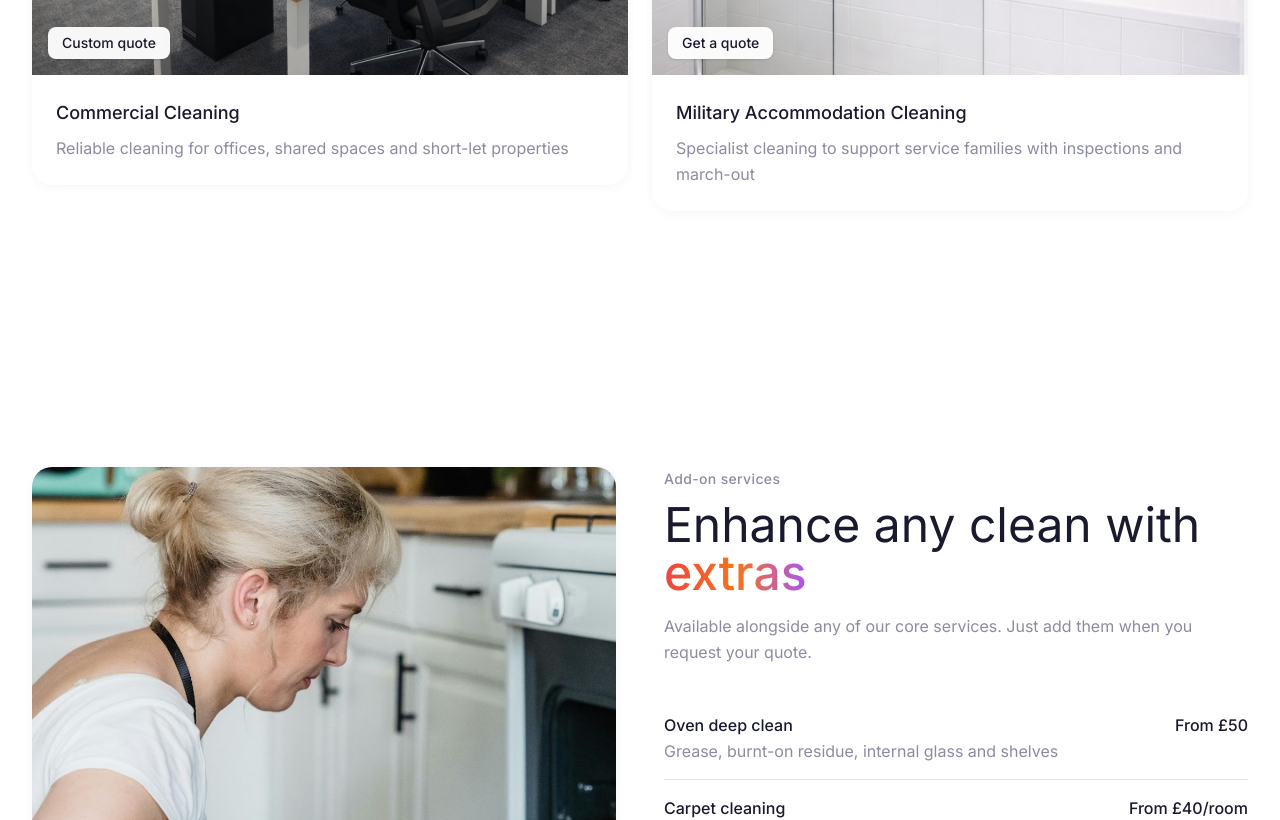
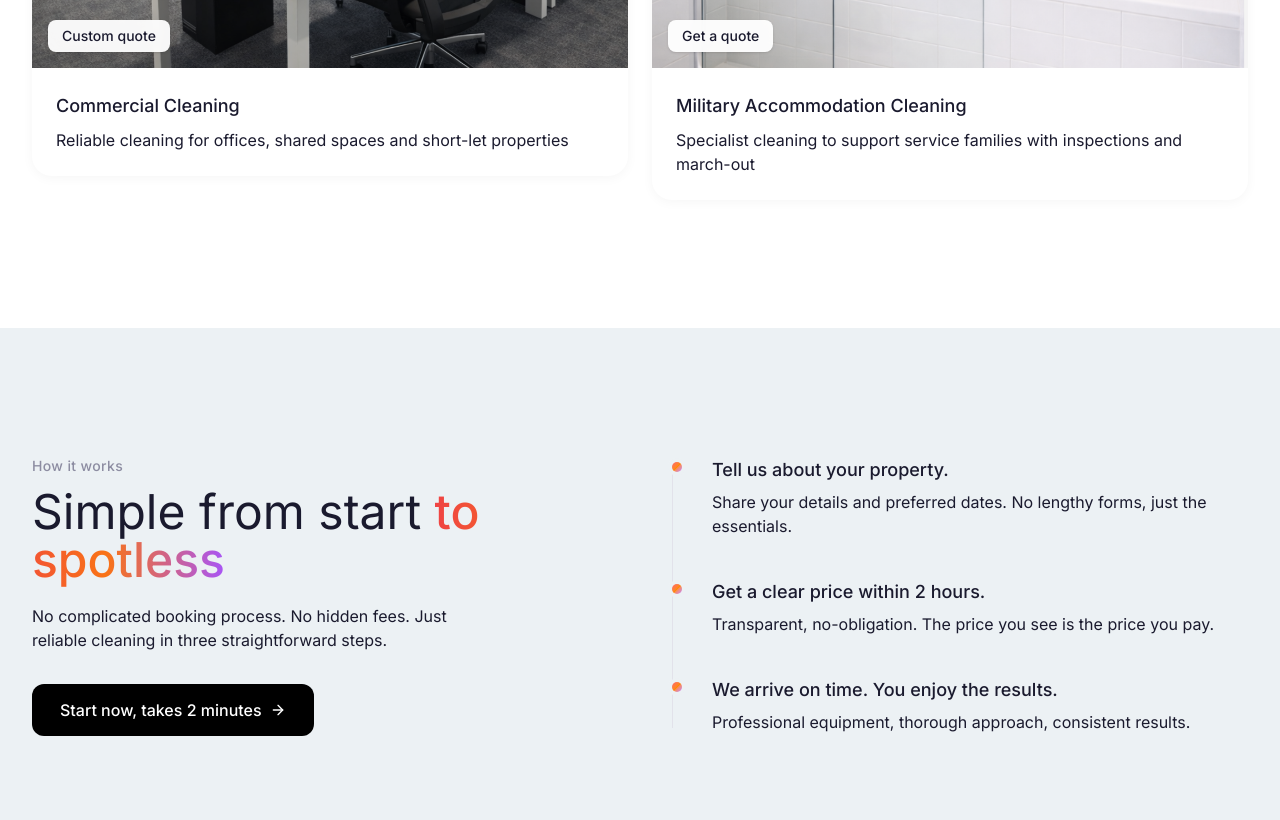
Before and after one commit to AssahBismarkabah/izhub-clean, a Next.js app: page / in a window 1280 px wide. Shown: the part 1980-2800 px from the top of the page. Built offline with nearby package versions, Linux system fonts and the light colour scheme.

Commit message:
refactor: update text styles and improve content structure across multiple components

```diff
--- a/src/app/globals.css
+++ b/src/app/globals.css
@@ -3,6 +3,7 @@
 @theme inline {
   --color-surface: #ECF1F4;
   --color-muted: #8C8CA1;
+  --color-body: #1a1a2e;
   --color-charcoal: #1a1a2e;
   --color-border: #e2e2ea;
   --color-success: #25D366;
--- a/src/app/page.tsx
+++ b/src/app/page.tsx
@@ -1,7 +1,6 @@
 import { Hero } from "@/components/sections/Hero";
 import { TrustBar } from "@/components/sections/TrustBar";
 import { ServicesGrid } from "@/components/sections/ServicesGrid";
-import { AddOns } from "@/components/sections/AddOns";
 import { HowItWorks } from "@/components/sections/HowItWorks";
 import { WhyChooseUs } from "@/components/sections/WhyChooseUs";
 import { CTABanner } from "@/components/sections/CTABanner";
@@ -12,7 +11,6 @@ export default function HomePage() {
       <Hero />
       <TrustBar />
       <ServicesGrid />
-      <AddOns />
       <HowItWorks />
       <WhyChooseUs />
       <CTABanner />
--- a/src/components/layout/Footer.tsx
+++ b/src/components/layout/Footer.tsx
@@ -17,10 +17,11 @@ export function Footer() {
                 alt="IZHUB Cleaning Service"
                 width={140}
                 height={48}
-                className="h-12 w-auto brightness-0"
+                style={{ width: "auto" }}
+                className="h-12 brightness-0"
               />
             </Link>
-            <p className="mt-4 text-sm leading-relaxed text-muted">
+            <p className="mt-4 text-sm leading-normal text-muted">
               {SITE_TAGLINE}
             </p>
           </div>
--- a/src/components/layout/Header.tsx
+++ b/src/components/layout/Header.tsx
@@ -35,7 +35,8 @@ export function Header() {
                 alt="IZHUB Cleaning Service"
                 width={140}
                 height={48}
-                className="h-10 w-auto brightness-0 sm:h-12"
+                style={{ width: "auto" }}
+                className="h-10 brightness-0 sm:h-12"
                 priority
               />
             </Link>
--- a/src/components/sections/AddOns.tsx
+++ b/src/components/sections/AddOns.tsx
@@ -4,11 +4,11 @@ import { ArrowRight } from "lucide-react";
 import { ScrollReveal } from "@/components/common/ScrollReveal";
 
 const addOns = [
-  { name: "Oven deep clean", description: "Grease, burnt-on residue, internal glass and shelves", price: "From £50" },
-  { name: "Carpet cleaning", description: "Per-room stain treatment and deodorising", price: "From £40/room" },
-  { name: "Fridge cleaning", description: "Internal shelves and compartment sanitation", price: "From £20" },
-  { name: "Freezer cleaning", description: "Full defrost and internal deep clean", price: "From £25" },
-  { name: "Fridge-freezer combo", description: "Both units, complete internal clean", price: "From £35" },
+  { name: "Oven deep clean", price: "From £50" },
+  { name: "Carpet cleaning", price: "From £40/room" },
+  { name: "Fridge cleaning", price: "From £20" },
+  { name: "Freezer cleaning", price: "From £25" },
+  { name: "Fridge-freezer combo", price: "From £35" },
 ];
 
 export function AddOns() {
@@ -23,39 +23,34 @@ export function AddOns() {
                 src="/cleaning-image.png"
                 alt="Professional oven cleaning"
                 width={600}
-                height={700}
-                className="object-cover w-full aspect-[4/5] group-hover:scale-[1.03] transition-transform duration-500 ease-out"
+                height={500}
+                className="object-cover w-full aspect-[5/4] group-hover:scale-[1.03] transition-transform duration-500 ease-out"
               />
             </div>
           </ScrollReveal>
 
-          {/* Menu-style list */}
+          {/* Content */}
           <ScrollReveal delay={0.1}>
             <p className="text-sm font-medium text-muted tracking-wide">
               Add-on services
             </p>
             <h2 className="mt-3 text-4xl sm:text-5xl font-normal text-charcoal">
-              Enhance any clean with{" "}
-              <span className="text-gradient font-medium">extras</span>
+              Enhance any clean
+              <br />
+              with <span className="text-gradient font-medium">extras</span>
             </h2>
-            <p className="mt-4 text-base leading-relaxed text-muted">
-              Available alongside any of our core services. Just add them when
-              you request your quote.
-            </p>
 
-            {/* Menu list */}
-            <div className="mt-8 divide-y divide-border">
-              {addOns.map((item) => (
-                <div key={item.name} className="flex items-baseline justify-between gap-4 py-4">
-                  <div className="min-w-0">
-                    <p className="text-base font-medium text-charcoal">
-                      {item.name}
-                    </p>
-                    <p className="mt-0.5 text-base text-muted">
-                      {item.description}
-                    </p>
-                  </div>
-                  <span className="text-base font-medium text-charcoal whitespace-nowrap">
+            {/* Clean price list */}
+            <div className="mt-8 rounded-2xl border border-border overflow-hidden">
+              {addOns.map((item, i) => (
+                <div
+                  key={item.name}
+                  className={`flex items-center justify-between px-5 py-4 ${
+                    i !== addOns.length - 1 ? "border-b border-border" : ""
+                  }`}
+                >
+                  <span className="text-base text-charcoal">{item.name}</span>
+                  <span className="text-base font-medium text-charcoal">
                     {item.price}
                   </span>
                 </div>
@@ -64,7 +59,7 @@ export function AddOns() {
 
             <Link
               href="/quote"
-              className="mt-8 inline-flex items-center gap-2 rounded-xl bg-black px-7 py-3.5 text-base font-medium text-white hover:bg-charcoal transition-colors"
+              className="mt-6 inline-flex items-center gap-2 rounded-xl bg-black px-7 py-3.5 text-base font-medium text-white hover:bg-charcoal transition-colors"
             >
               Add to your quote
               <ArrowRight className="h-4 w-4" />
--- a/src/components/sections/CTABanner.tsx
+++ b/src/components/sections/CTABanner.tsx
@@ -14,7 +14,7 @@ export function CTABanner() {
               <span className="text-gradient font-medium">brand new?</span>
             </h2>
 
-            <p className="mt-5 text-base leading-relaxed text-muted">
+            <p className="mt-5 text-base leading-normal text-body">
               We serve Tidworth, Bulford, Larkhill, Amesbury, Ludgershall,
               Andover, and the wider Salisbury Plain area. Get your free,
               no-obligation quote and we'll respond within 2 hours.
--- a/src/components/sections/Hero.tsx
+++ b/src/components/sections/Hero.tsx
@@ -33,7 +33,7 @@ export function Hero() {
             initial={{ opacity: 0, y: 12 }}
             animate={{ opacity: 1, y: 0 }}
             transition={{ duration: 0.5, delay: 0.15 }}
-            className="mt-6 mx-auto max-w-xl text-lg sm:text-xl leading-relaxed text-muted"
+            className="mt-6 mx-auto max-w-xl text-lg sm:text-xl leading-normal text-body"
           >
             Domestic, commercial and military cleaning. Fully insured,
             transparent pricing, and inspection-ready results every time.
@@ -87,7 +87,7 @@ export function Hero() {
               <p className="text-4xl lg:text-5xl font-normal text-charcoal">
                 {stat.value}
               </p>
-              <p className="mt-1 text-base text-muted">{stat.label}</p>
+              <p className="mt-1 text-base text-body">{stat.label}</p>
             </div>
           ))}
         </motion.div>
--- a/src/components/sections/HowItWorks.tsx
+++ b/src/components/sections/HowItWorks.tsx
@@ -34,7 +34,7 @@ export function HowItWorks() {
               Simple from start{" "}
               <span className="text-gradient font-medium">to spotless</span>
             </h2>
-            <p className="mt-5 max-w-md text-base leading-relaxed text-muted">
+            <p className="mt-5 max-w-md text-base leading-normal text-body">
               No complicated booking process. No hidden fees. Just reliable
               cleaning in three straightforward steps.
             </p>
@@ -61,7 +61,7 @@ export function HowItWorks() {
                     <h3 className="text-lg font-medium text-charcoal">
                       {step.title}
                     </h3>
-                    <p className="mt-1.5 text-base leading-relaxed text-muted">
+                    <p className="mt-1.5 text-base leading-normal text-body">
                       {step.description}
                     </p>
                   </div>
--- a/src/components/sections/ServiceAreas.tsx
+++ b/src/components/sections/ServiceAreas.tsx
@@ -14,7 +14,7 @@ export function ServiceAreas() {
               Based in{" "}
               <span className="text-gradient font-medium">Tidworth</span>
             </h2>
-            <p className="mt-5 text-[15px] leading-relaxed text-muted">
+            <p className="mt-5 text-[15px] leading-normal text-muted">
               We provide professional cleaning services in Tidworth,
               Bulford, Larkhill, Amesbury, Ludgershall, Andover,
               and across the wider Salisbury Plain area.
--- a/src/components/sections/ServicesGrid.tsx
+++ b/src/components/sections/ServicesGrid.tsx
@@ -41,6 +41,7 @@ export function ServicesGrid() {
                     src={serviceImages[service.slug]}
                     alt={service.name}
                     fill
+                    sizes="(max-width: 640px) 100vw, 50vw"
                     className="object-cover group-hover:scale-[1.03] transition-transform duration-500 ease-out"
                   />
                   {service.startingPrice && (
@@ -55,7 +56,7 @@ export function ServicesGrid() {
                   <h3 className="text-lg font-medium text-charcoal">
                     {service.name}
                   </h3>
-                  <p className="mt-2 text-base leading-relaxed text-muted">
+                  <p className="mt-2 text-base leading-normal text-body">
                     {service.shortDescription}
                   </p>
                 </div>
```
Also changed, not shown: src/components/sections/WhyChooseUs.tsx (+4 -4 lines).
